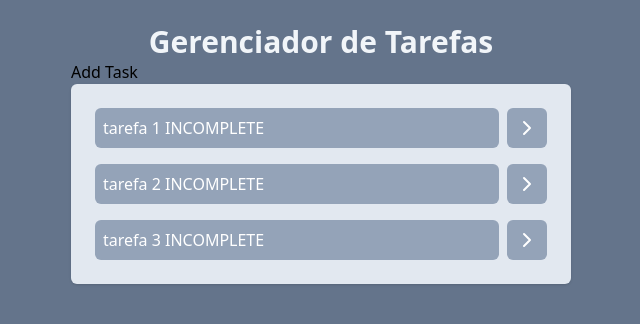
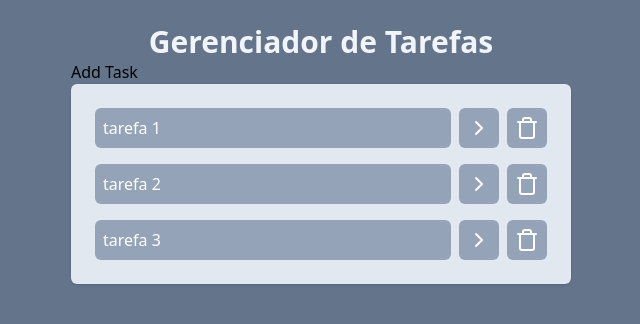
Before and after one commit to nathalietaylor/GerenciadorTarefas-React, a React (Vite) app: page / in a window 1280 px wide. Shown: the top 324 px of the page, without its empty margins (319-959 px from the left). Built offline with nearby package versions, Linux system fonts and the light colour scheme.

Commit message:
finalizando tasks.jsx e alterando promps

```diff
--- a/src/App.jsx
+++ b/src/App.jsx
@@ -36,6 +36,11 @@
     setTasks(newTasks);
   }
 
+  function onDeleteTaskClick(taskId) {
+    const newTasks = tasks.filter((task) => task.id !== taskId);
+    setTasks(newTasks);
+  }
+
   return (
     <div className="w-screen h-screen bg-slate-500 flex justify-center p-6">
       <div className="w-[500px]">
@@ -43,7 +48,11 @@
           Gerenciador de Tarefas
         </h1>
         <AddTask />
-        <Tasks tasks={tasks} onTaskClick={onTaskClick} />
+        <Tasks
+          tasks={tasks}
+          onTaskClick={onTaskClick}
+          onDeleteTaskClick={onDeleteTaskClick}
+        />
       </div>
     </div>
   );
--- a/src/components/tasks.jsx
+++ b/src/components/tasks.jsx
@@ -1,19 +1,28 @@
-import { ChevronRightIcon } from "lucide-react";
+import { ChevronRightIcon, TrashIcon } from "lucide-react";
 
-function Tasks(props) {
+function Tasks({ tasks, onTaskClick, onDeleteTaskClick }) {
   return (
     <ul className="space-y-4 p-6 bg-slate-200 rounded-md shadow">
-      {props.tasks.map((task) => (
+      {tasks.map((task) => (
         <li key={task.id} className="flex gap-2">
           <button
-            onClick={() => props.onTaskClick(task.id)}
-            className="bg-slate-400 text-left w-full text-white p-2 rounded-md"
+            onClick={() => onTaskClick(task.id)}
+            className={`bg-slate-400 text-left w-full flex items-center gap-2 text-white p-2 rounded-md ${
+              task.isCompleted && "line-through"
+            }`}
           >
             {task.title}
-            {task.isCompleted ? "COMPLETE" : " INCOMPLETE"}
           </button>
+
           <button className="bg-slate-400 text-white p-2 rounded-md">
             <ChevronRightIcon />
+          </button>
+
+          <button
+            onClick={() => onDeleteTaskClick(task.id)}
+            className="bg-slate-400 text-white p-2 rounded-md"
+          >
+            <TrashIcon />
           </button>
         </li>
       ))}
```
